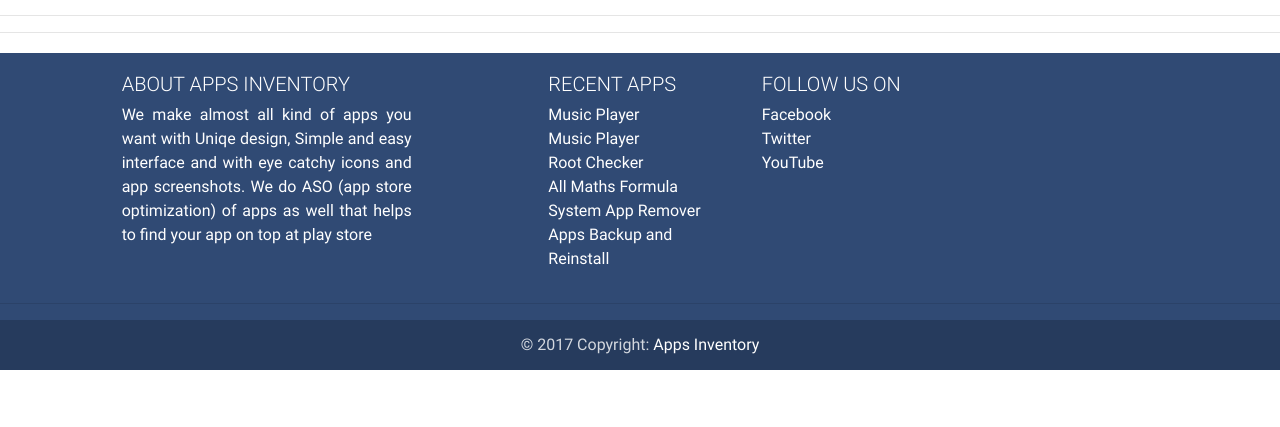
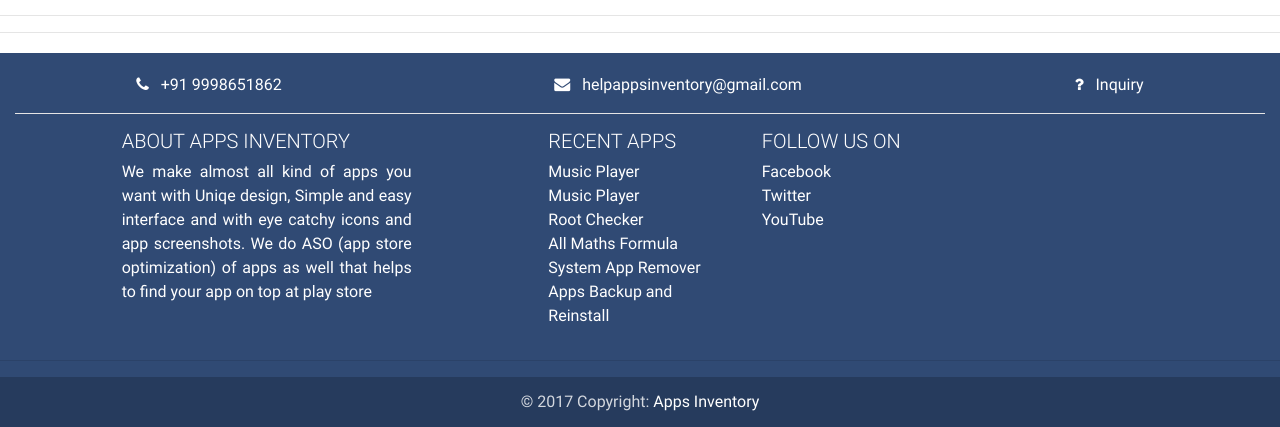
Before and after one commit to klbm9999/appsinventory, a PHP site: page /index.php in a window 1280 px wide. Shown: the part 3473-3900 px from the top of the page. Before the commit the page ends 3843 px from the top, so only its background shows below. Run offline with PHP 8.4, Linux system fonts and the light colour scheme; some libraries are stand-ins or nearby versions.

Commit message:
fixed error 6.

```diff
--- a/footer.php
+++ b/footer.php
@@ -9,6 +9,21 @@
 
         <!--Footer Links-->
         <div class="container-fluid">
+            <div class="row">
+                <div class="col-md-auto mx-auto">
+                    <i class="fa fa-phone"></i>
+                     &nbsp +91 9998651862
+                </div>
+                <div class="col-md-auto mx-auto">
+                    <i class="fa fa-envelope"></i>
+                     &nbsp helpappsinventory@gmail.com
+                </div>
+                <div class="col-md-auto mx-auto">
+                    <i class="fa fa-question"></i>
+                    &nbsp <a href="Inquiry.php">Inquiry</a>
+                </div>
+            </div>
+            <hr class="white">
             <div class="row">
 
                 <!--First column-->
```
